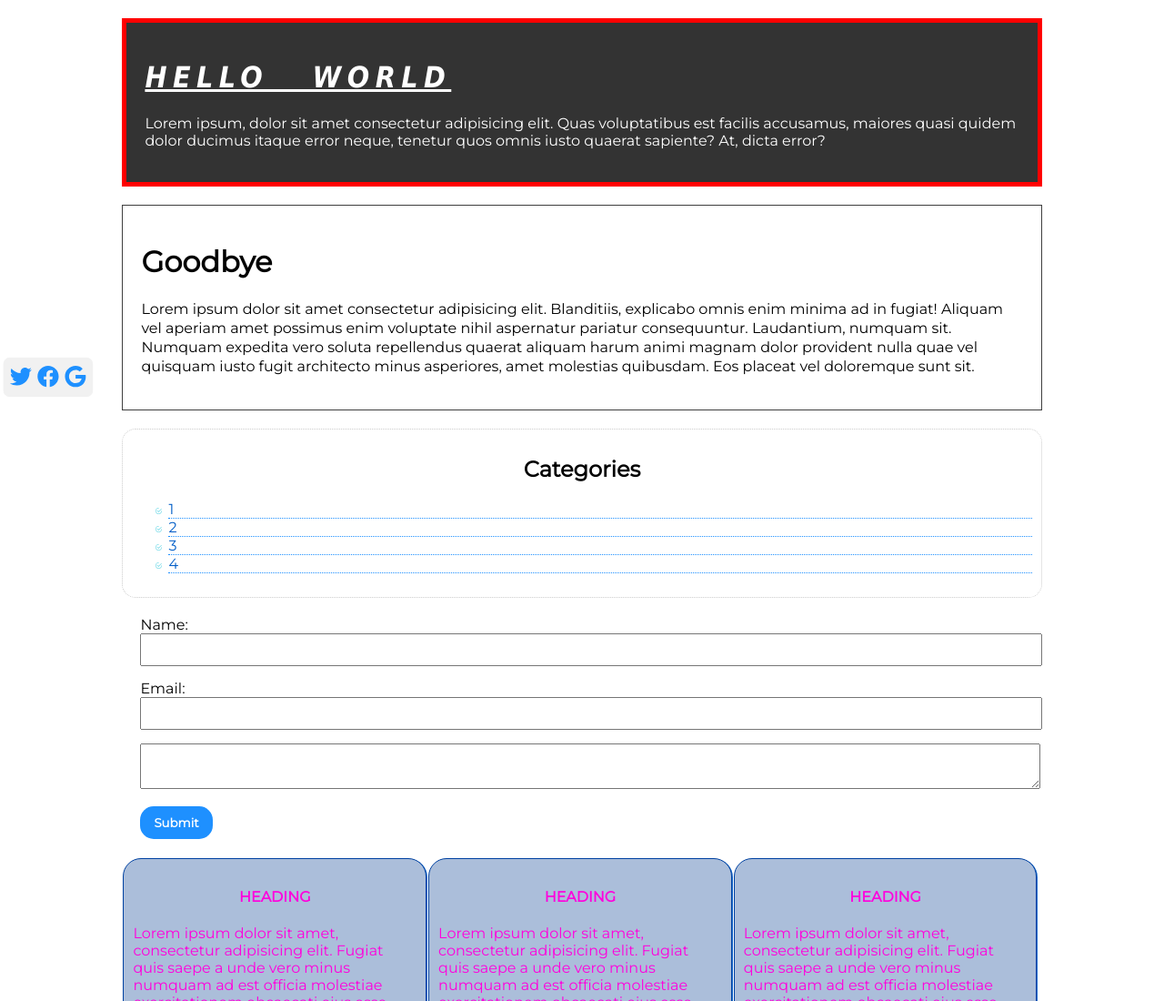
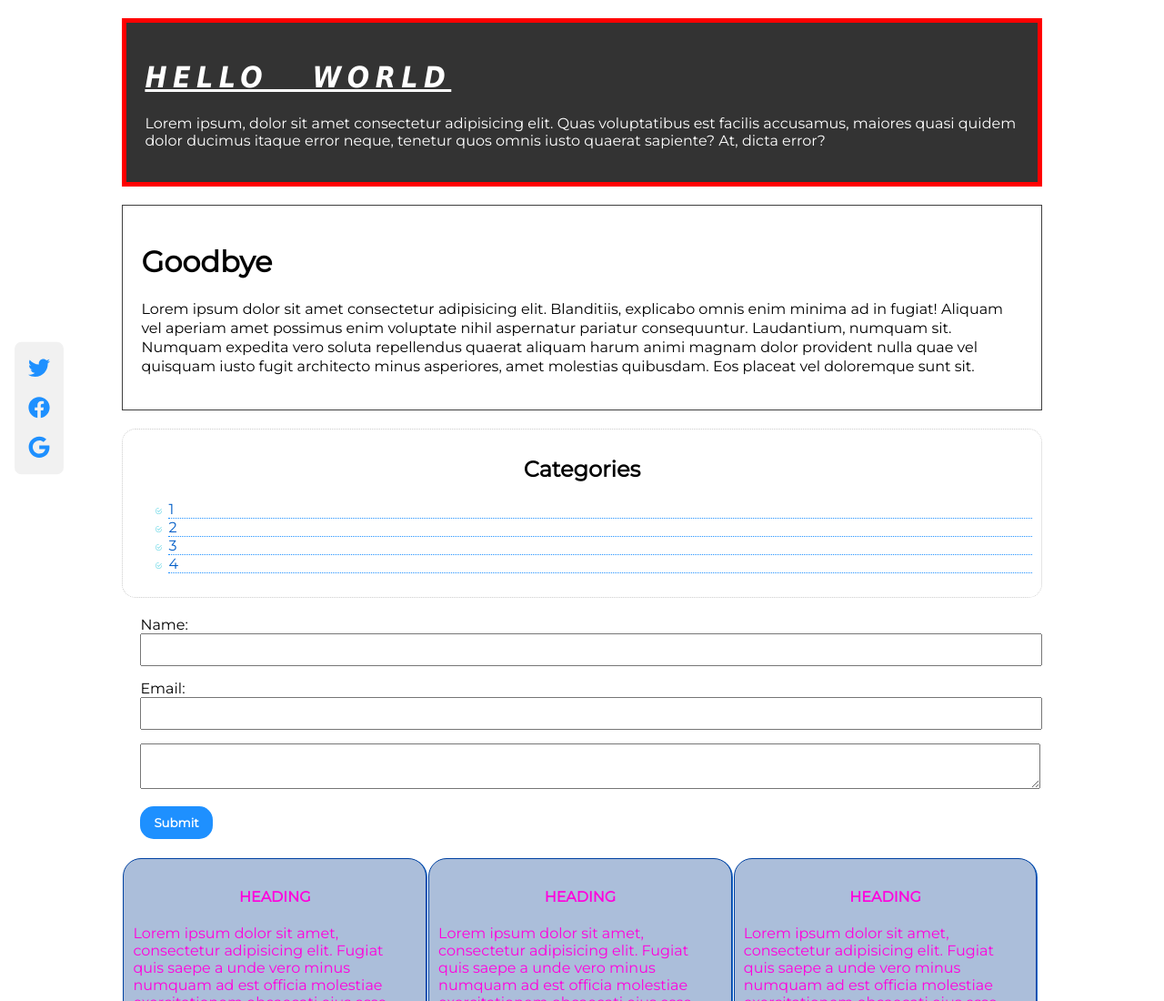
Before and after one commit to esmaeilmirzaee/css_cheat_sheet, a plain HTML site: page index.html in a window 1280 px wide. Shown: the top 1100 px of the page at 91% size. Drawn offline with nearby package versions, Linux system fonts and the light colour scheme; files whose address does not match are found by name.

Commit message:
Social network

```diff
--- a/css/styles.css
+++ b/css/styles.css
@@ -156,13 +156,14 @@ a:visited {
 }
 
 .social-network {
-    flex-flow: column;
-    box-sizing: border-box;
+    position: fixed;
+    top: 50%;
+    left: 1%;
 }
 
 .row {
-    position: fixed;
-    box-sizing: border-box;
+    display: flex;
+    flex-direction: column;
     margin: 0 0 0 12px;
     top: 50%;
     color: dodgerblue;
@@ -172,8 +173,13 @@ a:visited {
     background: rgb(241, 241, 241);
 }
 
+.row span {
+    padding: 5px;
+}
+
 .snetwork:hover {
     cursor: pointer;
+    color: #F9A826;
 }
 
 .p-box {
--- a/index.html
+++ b/index.html
@@ -131,9 +131,9 @@
     </div>
     <div class="social-network">
       <div class="row">
-        <i class="fab fa-twitter snetwork" aria-hidden="true"></i>
-        <i class="fab fa-facebook snetwork" aria-hidden="true"></i>
-        <i class="fab fa-google snetwork" aria-hidden="true"></i>
+        <span><i class="fab fa-twitter snetwork" aria-hidden="true"></i></span>
+        <span><i class="fab fa-facebook snetwork" aria-hidden="true"></i></span>
+        <span><i class="fab fa-google snetwork" aria-hidden="true"></i></span>
       </div>
     </div>
     <script src="https://cdnjs.cloudflare.com/ajax/libs/font-awesome/5.12.0-2/js/all.min.js"></script>
```
